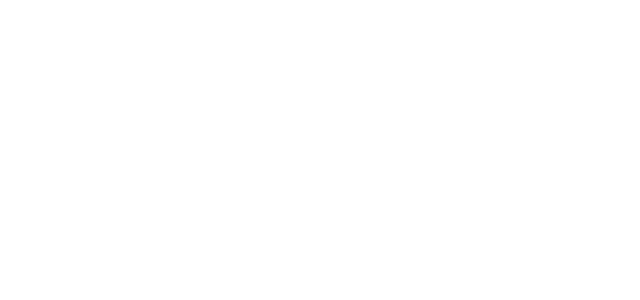
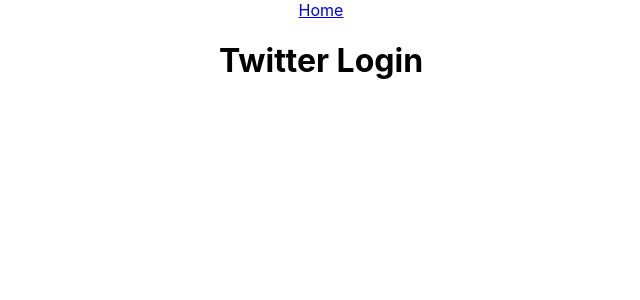
Before and after one commit to ravimaddi/linkedindastikop, a React (Create React App) app: page /twitter/auth in a window 1280 px wide. Shown: the top 300 px of the page, without its empty margins (319-959 px from the left). Built offline with nearby package versions, Linux system fonts and the light colour scheme.

Commit message:
added twitter

```diff
--- a/src/App.js
+++ b/src/App.js
@@ -1,15 +1,19 @@
 import React from "react";
-import axios from "axios";
-import { BrowserRouter, Route } from "react-router-dom";
+import { BrowserRouter, Route, Link } from "react-router-dom";
 import Home from "./Home";
 import Lambda from "./Lambda";
+import Twitter from "./Twitter";
 
 class App extends React.Component {
   render() {
     return (
       <BrowserRouter>
+        <div style={{ textAlign: "center" }}>
+          <Link to="/">Home</Link>
+        </div>
         <Route path="/" exact component={Home} />
         <Route path="/auth" component={Lambda} />
+        <Route path="/twitter/auth" component={Twitter} />
       </BrowserRouter>
     );
   }
--- a/src/Home.js
+++ b/src/Home.js
@@ -5,6 +5,11 @@
   handleLinkedInLogin = () => {
     const oauthUrl = `https://www.linkedin.com/oauth/v2/authorization?response_type=code&client_id=81gad30pe28yok&redirect_uri=https://master.d2ei6byri74h0s.amplifyapp.com/auth&state=0.06018782529263844&scope=r_liteprofile%20r_emailaddress%20w_member_social`;
 
+    window.location.href = `${oauthUrl}`;
+  };
+
+  handleTwitterLogin = () => {
+    const oauthUrl = ``;
     window.location.href = `${oauthUrl}`;
   };
 
@@ -17,6 +22,9 @@
           onClick={this.handleLinkedInLogin}
           alt={"Click to LinKedInLogin"}
         />
+        <br />
+        <br />
+        <button onClick={this.handleTwitterLogin}>Twitter Login</button>
       </div>
     );
   }
--- /dev/null
+++ b/src/Twitter.js
@@ -0,0 +1,14 @@
+import React from "react";
+import axios from "axios";
+
+class Lambda extends React.Component {
+  render() {
+    return (
+      <div style={{ textAlign: "center" }}>
+        <h1>Twitter Login</h1>
+      </div>
+    );
+  }
+}
+
+export default Lambda;
```
